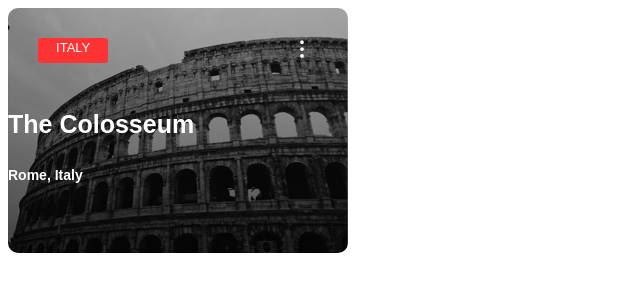
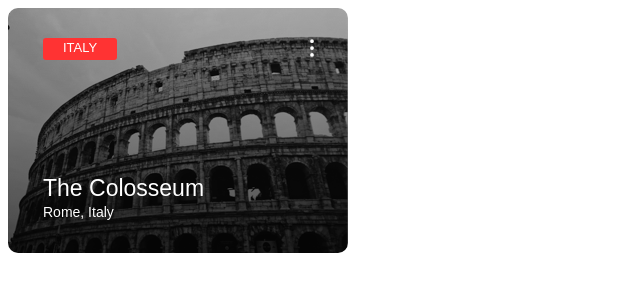
Before and after one commit to Eleven-SHI/JiangrenFrontend, a plain HTML site: page index.html in a window 1280 px wide. Shown: the whole page, without its empty margins (0-640 px from the left). Drawn offline with Linux system fonts and the light colour scheme.

Commit message:
card1 flex-box complete

```diff
--- a/styles/styles.css
+++ b/styles/styles.css
@@ -11,20 +11,23 @@
     display: flex;
     flex-direction: row;
     justify-content: space-between;
-    padding: 30px;
+    padding: 20px;
 }
 
 .card1__tag{
     background-color:#ff3333;
     width: 18%;
+    height: 18px;
     /* min-height: 10px; */
     border-radius: 3px;
-
+    margin: 10px 15px;
     padding: 2px 10px;
     font-family: sans-serif;
     font-size: 13px;
     color: white;
     text-align: center;
+    align-items:center;
+
 }
 
 .card1__btn{
@@ -37,27 +40,31 @@
     border-radius: 50%;
 }
 .card1__btn img:hover{
-    background-color: gray;
+    background-color: rgb(187, 185, 185);
 }
 
 .card1-container2{
     display: flex;
     flex-direction: column;
+    margin: 75px 35px;
+
+    font-family: Arial, sans-serif;
+    color: white;
+    /* font-weight: 200;
+    why not work? */
+
 }
 
 .card1__title{
-
-    font-family: Arial, sans-serif;
-    color: white;
-    font-size: 25px;
+    font-size: 23px;
+    margin: 10px 0px -10px;
+    font-weight: 200;
 
 }
 
 .card1__subtitle{
-
-    font-family:Arial, sans-serif;
-    color: white;
     font-size: 14px;
+    font-weight: 200;
 }
 
 
```
Also changed, not shown: index.html (+2 -6 lines).
